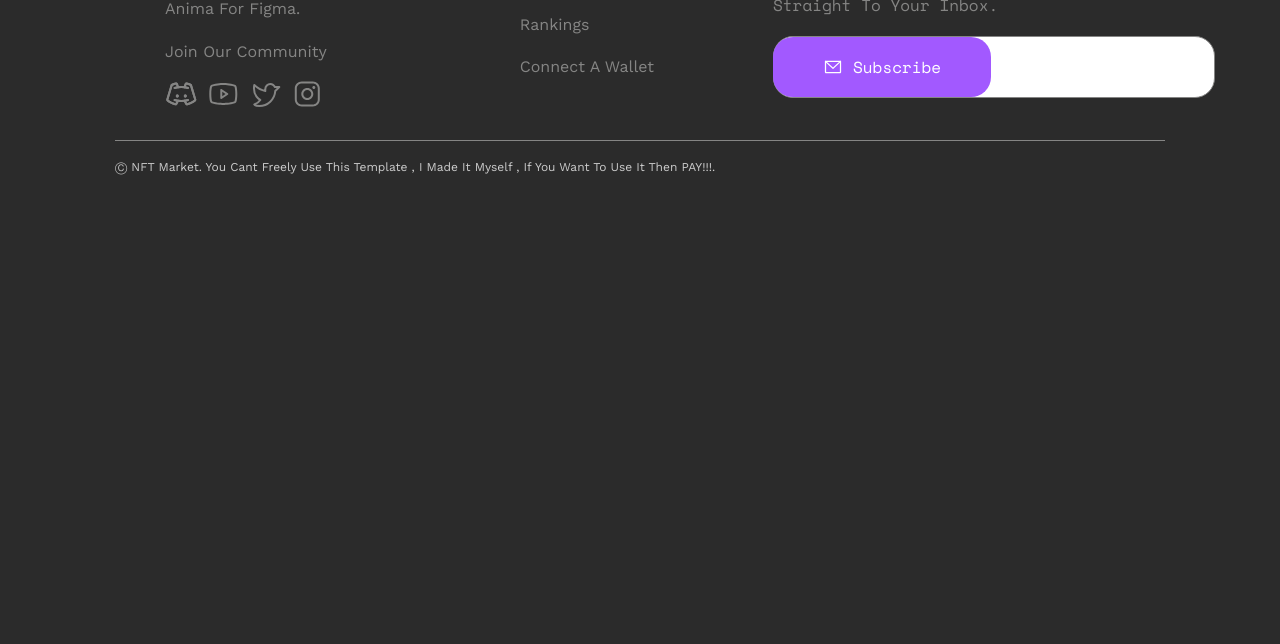
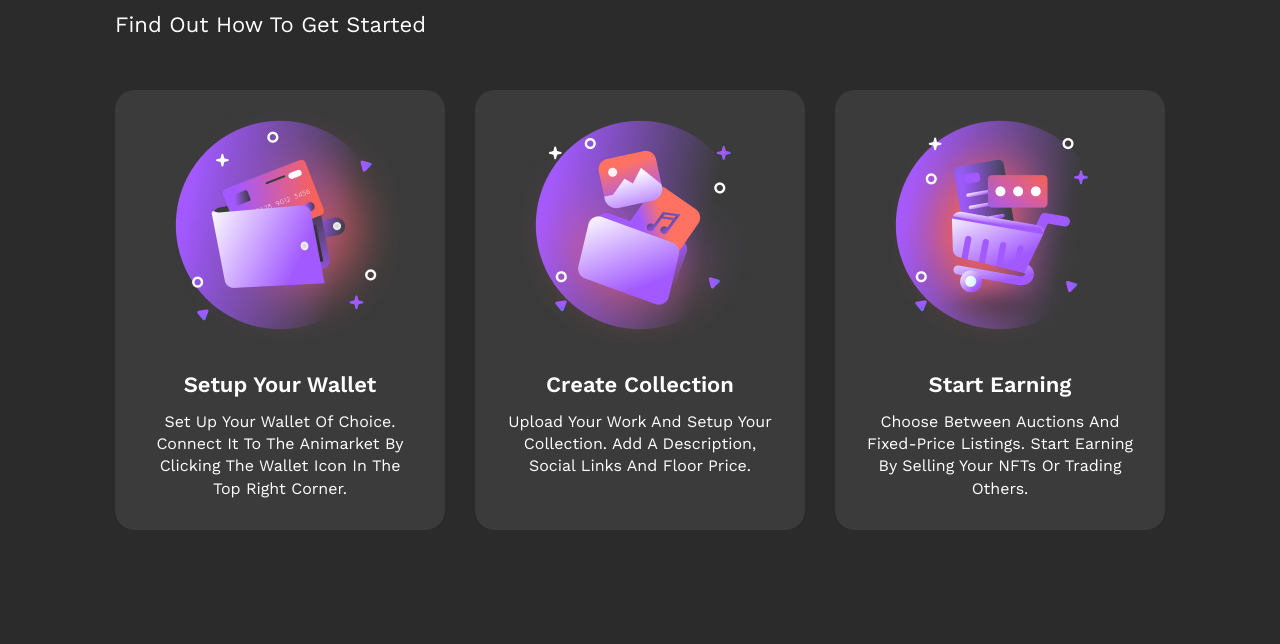
Before and after one commit to Mehemmed-Cf/Mehemmed-CF_Deploy-Frontend-Project, a plain HTML site: page index.html in a window 1280 px wide. Shown: the part 5274-5918 px from the top of the page. Before the commit the page ends 5488 px from the top, so only its background shows below. Drawn offline with nearby package versions, Linux system fonts and the light colour scheme.

Commit message:
How it Works section added

```diff
--- a/index.html
+++ b/index.html
@@ -526,6 +526,42 @@ NFT Marketplace</p>
       </div>
     </Section>
 
+    <section id="HowItWorks_Section">
+      <div class="Section-Headline Container">
+        <h1>How it works</h1>
+        <p>Find out how to get started</p>
+      </div>
+      <div class="Cards-Row">
+        <div class="Info-Card">
+          <div class="Icon">
+            <img src="./assets/images/SetUpYourWallet.png" />
+          </div>
+          <div class="Card-Detail">
+            <h1>Setup Your wallet</h1>
+            <p>Set up your wallet of choice. Connect it to the Animarket by clicking the wallet icon in the top right corner.</p>
+          </div>
+        </div>
+        <div class="Info-Card">
+          <div class="Icon">
+            <img src="./assets/images/CreateCollection.png" />
+          </div>
+          <div class="Card-Detail">
+            <h1>Create Collection</h1>
+            <p>Upload your work and setup your collection. Add a description, social links and floor price.</p>
+          </div>
+        </div>
+        <div class="Info-Card">
+          <div class="Icon">
+            <img src="./assets/images/StartEarning.png" />
+          </div>
+          <div class="Card-Detail">
+            <h1>Start Earning</h1>
+            <p>Choose between auctions and fixed-price listings. Start earning by selling your NFTs or trading others.</p>
+          </div>
+        </div>
+      </div>
+    </section>
+
     <footer class="Footer">
       <div class="Footer-Info Container">
         <div class="NFT-Marketplace-Info">
--- a/sass/pages/Home/_Home.scss
+++ b/sass/pages/Home/_Home.scss
@@ -989,3 +989,57 @@ html {
     }
   }
 }
+
+#HowItWorks_Section {
+  @include Flex-ItemsAndPosition(flex, center, column);
+  padding: 80px 195px;
+  gap: 48px;
+
+  .Section-Headline {
+    @include Flex-ItemsAndPosition(flex, flex-start, column);
+    gap: 10px;
+
+    h1 {
+      @include text-formatter(Work Sans, 38px, 600, 120%);
+    }
+
+    p {
+      @include text-formatter(Work Sans, 22px, 400, 160%);
+    }
+  }
+
+  .Cards-Row {
+    display: flex;
+    align-items: flex-start;
+    gap: 30px;
+
+    .Info-Card {
+      @include Flex-ItemsAndPosition(flex, center, column);
+      width: 330px;
+      height: 440px;
+      padding: 10px 30px 30px 30px;
+      gap: 20px;
+      border-radius: 20px;
+      background-color: var(--BackGround-Secondary);
+
+      .Icon {
+        width: 250px;
+        height: 250px;
+      }
+
+      .Card-Detail {
+        @include Flex-ItemsAndPosition(flex, center, column);
+        gap: 10px;
+
+        h1 {
+          @include text-formatter(Work Sans, 22px, 600, 140%);
+        }
+
+        p {
+          @include text-formatter(Work Sans, 16px, 400, 140%);
+          text-align: center;
+        }
+      }
+    }
+  }
+}
```
Also changed, not shown: assets/images/CreateCollection.png (added), assets/images/SetUpYourWallet.png (added), assets/images/StartEarning.png (added), sass/main.css.
